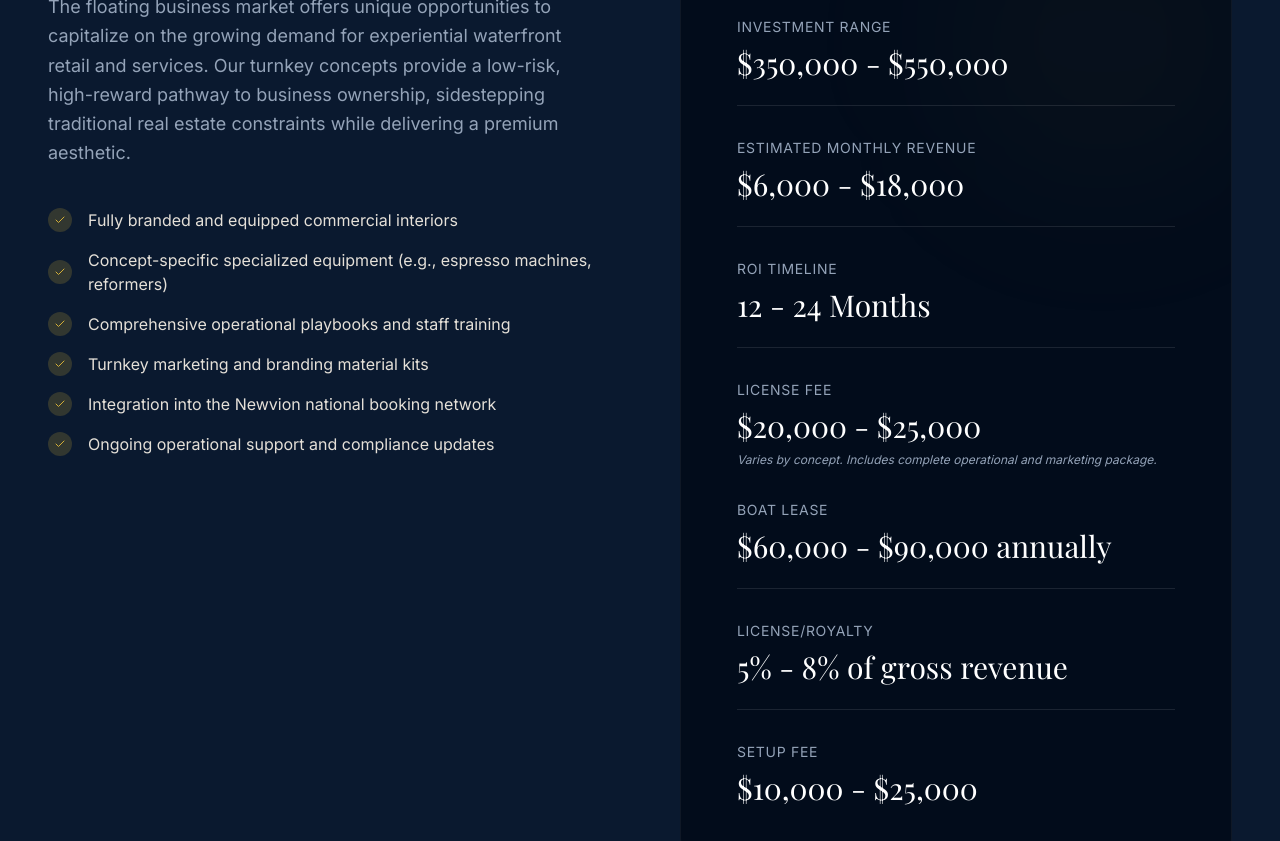
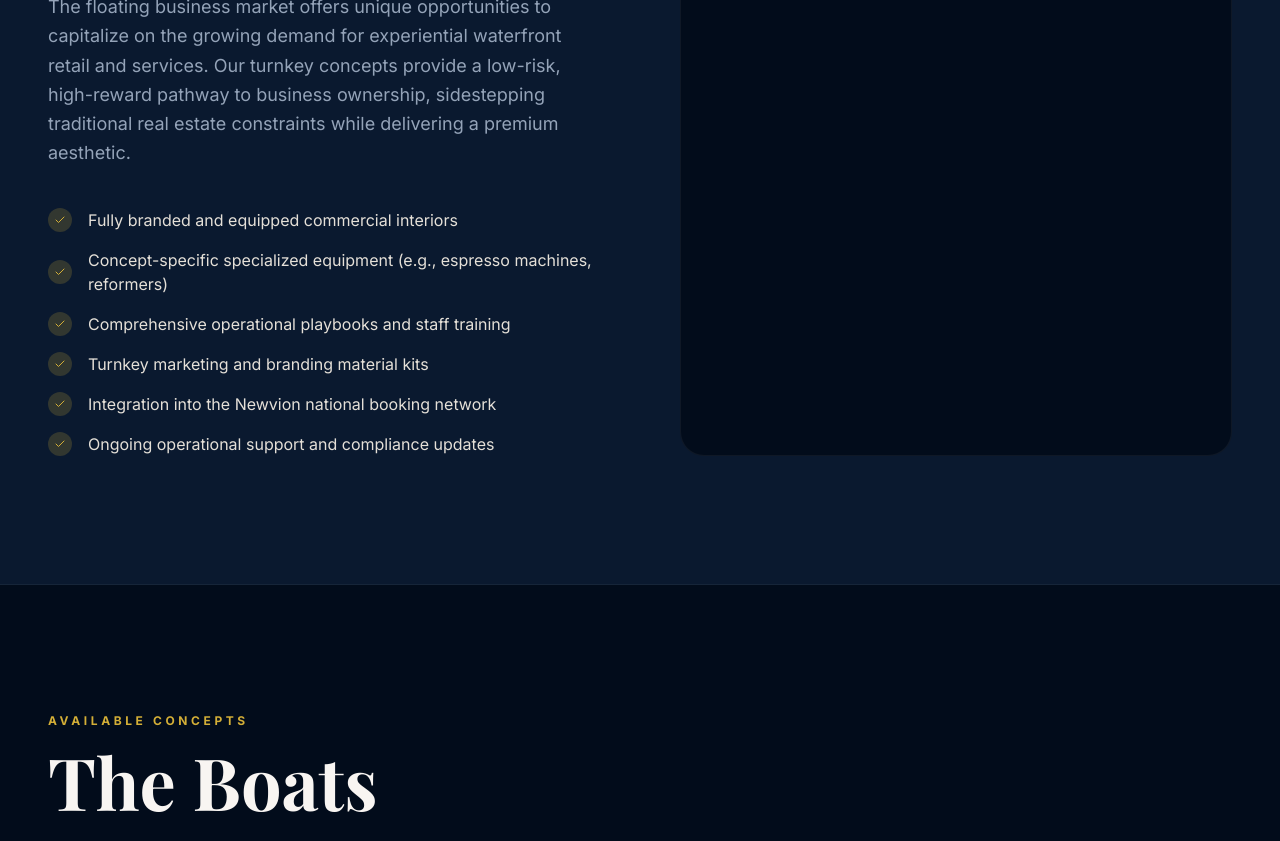
Before and after one commit to cabinfever157-dot/newvion-boat-company, a Next.js app: page /products/business in a window 1280 px wide. Shown: the part 1000-1841 px from the top of the page. Built offline with nearby package versions, Linux system fonts and the light colour scheme; a web font is replaced by a local one.

Commit message:
feat: remove pricing and cost information

```diff
--- a/src/app/investment/rural-oz-boat-fund-qof-qozb/page.tsx
+++ b/src/app/investment/rural-oz-boat-fund-qof-qozb/page.tsx
@@ -104,7 +104,7 @@ export default function RuralOzBoatFund() {
               <div className="space-y-8 relative z-10">
                 <div className="border-b border-white/10 pb-6">
                   <h3 className="text-xl font-display text-white mb-4">Capital Efficiency</h3>
-                  <p className="text-[#94A3B8] text-sm leading-relaxed">By avoiding traditional coastal real estate acquisition costs, the fund deploys capital directly into revenue-generating boat assets.</p>
+
                 </div>
                 <div className="border-b border-white/10 pb-6">
                   <h3 className="text-xl font-display text-white mb-4">Asset Mobility</h3>
--- a/src/app/products/business/page.tsx
+++ b/src/app/products/business/page.tsx
@@ -212,40 +212,7 @@ export default function BusinessProducts() {
               transition={{ duration: 1 }}
               className="bg-[#020C1B] rounded-3xl p-10 md:p-14 border border-white/5 relative overflow-hidden"
             >
-              <div className="absolute top-0 right-0 w-64 h-64 bg-[#D4AF37]/5 blur-[100px] rounded-full" />
-              <span className="text-[#D4AF37] uppercase tracking-[0.3em] text-xs font-bold mb-8 block">Proforma Data</span>
 
-              <div className="space-y-8 relative z-10">
-                 <div className="border-b border-white/10 pb-6">
-                   <span className="text-[#94A3B8] text-sm uppercase tracking-wider block mb-2">Investment Range</span>
-                   <span className="text-3xl font-display text-white">$350,000 - $550,000</span>
-                 </div>
-                 <div className="border-b border-white/10 pb-6">
-                   <span className="text-[#94A3B8] text-sm uppercase tracking-wider block mb-2">Estimated Monthly Revenue</span>
-                   <span className="text-3xl font-display text-white">$6,000 - $18,000</span>
-                 </div>
-                 <div className="border-b border-white/10 pb-6">
-                   <span className="text-[#94A3B8] text-sm uppercase tracking-wider block mb-2">ROI Timeline</span>
-                   <span className="text-3xl font-display text-white">12 - 24 Months</span>
-                 </div>
-                 <div>
-                   <span className="text-[#94A3B8] text-sm uppercase tracking-wider block mb-2">License Fee</span>
-                   <span className="text-3xl font-display text-white">$20,000 - $25,000</span>
-                   <p className="text-xs text-[#94A3B8] mt-2 italic">Varies by concept. Includes complete operational and marketing package.</p>
-                 </div>
-                 <div className="border-b border-white/10 pb-6">
-                   <span className="text-[#94A3B8] text-sm uppercase tracking-wider block mb-2">Boat Lease</span>
-                   <span className="text-3xl font-display text-white">$60,000 - $90,000 annually</span>
-                 </div>
-                 <div className="border-b border-white/10 pb-6">
-                   <span className="text-[#94A3B8] text-sm uppercase tracking-wider block mb-2">License/Royalty</span>
-                   <span className="text-3xl font-display text-white">5% - 8% of gross revenue</span>
-                 </div>
-                 <div>
-                   <span className="text-[#94A3B8] text-sm uppercase tracking-wider block mb-2">Setup Fee</span>
-                   <span className="text-3xl font-display text-white">$10,000 - $25,000</span>
-                 </div>
-              </div>
             </motion.div>
           </div>
         </section>
@@ -271,11 +238,7 @@ export default function BusinessProducts() {
                      >
                        <h3 className="text-4xl font-display font-bold text-white mb-6">{model.name}</h3>
                        <p className="text-[#94A3B8] text-xl leading-relaxed mb-8">{model.desc}</p>
-                       {model.name === "Pilates & Wellness" && (
-                         <div className="mt-4 text-[#C4C0B6] mb-4">
-                           <p><strong>Pilates Proforma:</strong> $110,000 Startup Capital Required (Includes $20k Technogym Kinesis Wall, $18k for 4 Reformers, $20k Apartment Furnishings). Conservative Monthly Revenue: $14,800/month.</p>
-                         </div>
-                       )}
+
 
                        {/* Optional Spec/Download Button per model */}
                        {model.name === "Art Studio" && (
```
